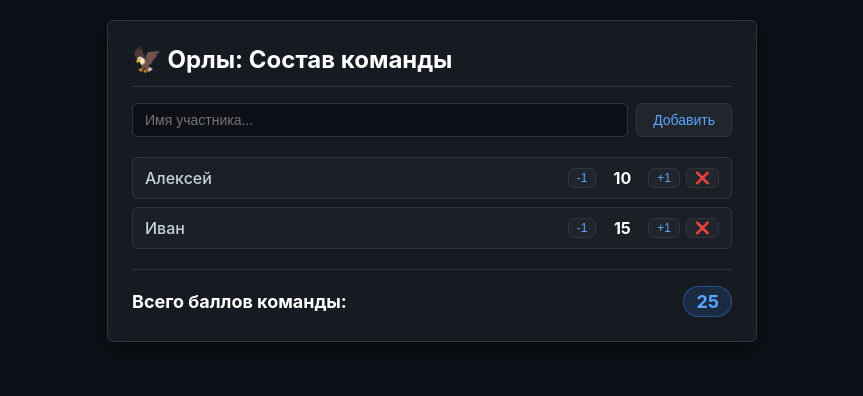
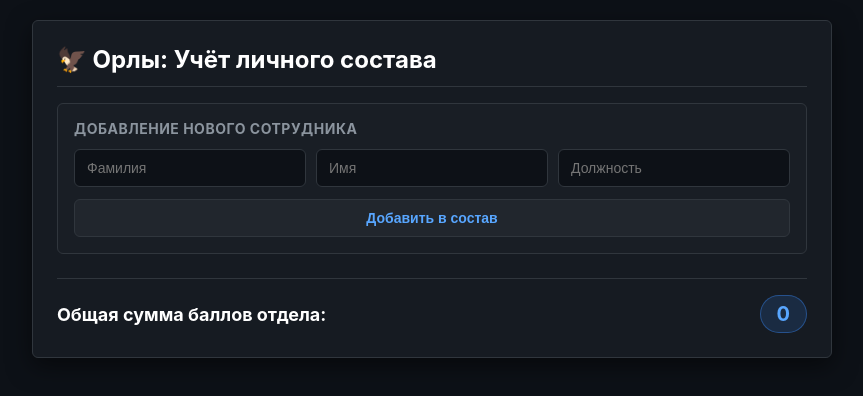
Before and after one commit to Oxtich/orls, a plain HTML site: page index.html in a window 1280 px wide. Shown: the whole page, without its empty margins (208-1071 px from the left). Drawn offline with Linux system fonts and the light colour scheme.

Commit message:
index.html

```diff
--- a/index.html
+++ b/index.html
@@ -13,6 +13,7 @@
             --danger-color: #f85149;
             --success-color: #3fb950;
             --border-color: #30363d;
+            --muted-color: #8b949e;
         }
 
         body {
@@ -27,7 +28,7 @@
 
         .container {
             width: 100%;
-            max-width: 600px;
+            max-width: 750px;
             background: var(--card-bg);
             border: 1px solid var(--border-color);
             border-radius: 6px;
@@ -46,10 +47,34 @@
             gap: 10px;
         }
 
-        .input-group {
-            display: flex;
-            gap: 8px;
-            margin-bottom: 20px;
+        .form-container {
+            background-color: rgba(255, 255, 255, 0.01);
+            border: 1px solid var(--border-color);
+            border-radius: 6px;
+            padding: 16px;
+            margin-bottom: 24px;
+        }
+
+        .form-title {
+            font-size: 14px;
+            font-weight: bold;
+            margin-bottom: 12px;
+            color: var(--muted-color);
+            text-transform: uppercase;
+            letter-spacing: 0.5px;
+        }
+
+        .input-grid {
+            display: grid;
+            grid-template-columns: 1fr 1fr 1fr;
+            gap: 10px;
+            margin-bottom: 12px;
+        }
+
+        @media (max-width: 600px) {
+            .input-grid {
+                grid-template-columns: 1fr;
+            }
         }
 
         input {
@@ -57,9 +82,8 @@
             border: 1px solid var(--border-color);
             border-radius: 6px;
             color: #fff;
-            padding: 8px 12px;
+            padding: 10px 12px;
             font-size: 14px;
-            flex: 1;
         }
 
         input:focus {
@@ -67,19 +91,20 @@
             border-color: var(--accent-color);
         }
 
-        button {
+        .btn-block {
+            width: 100%;
+            padding: 10px;
             background-color: #21262d;
             border: 1px solid var(--border-color);
             border-radius: 6px;
             color: var(--accent-color);
-            padding: 8px 16px;
             font-size: 14px;
-            font-weight: 500;
+            font-weight: bold;
             cursor: pointer;
             transition: 0.2s;
         }
 
-        button:hover {
+        .btn-block:hover {
             background-color: var(--accent-color);
             color: #fff;
             border-color: var(--accent-color);
@@ -88,29 +113,52 @@
         .member-list {
             list-style: none;
             padding: 0;
-            margin: 0 0 20px 0;
+            margin: 0 0 24px 0;
         }
 
         .member-item {
             display: flex;
             justify-content: space-between;
             align-items: center;
-            padding: 10px 12px;
+            padding: 12px 16px;
             border: 1px solid var(--border-color);
             border-radius: 6px;
-            margin-bottom: 8px;
+            margin-bottom: 10px;
             background-color: rgba(255,255,255,0.02);
+            gap: 15px;
+        }
+
+        @media (max-width: 600px) {
+            .member-item {
+                flex-direction: column;
+                align-items: flex-start;
+            }
+            .score-controls {
+                width: 100%;
+                justify-content: space-between;
+            }
         }
 
         .member-info {
             display: flex;
-            align-items: center;
-            gap: 12px;
-            flex: 1;
+            flex-direction: column;
+            gap: 2px;
         }
 
-        .member-name {
-            font-weight: 500;
+        .member-fio {
+            font-weight: 600;
+            font-size: 16px;
+            color: #fff;
+        }
+
+        .member-role {
+            font-size: 13px;
+            color: var(--muted-color);
+            background: rgba(255,255,255,0.05);
+            padding: 2px 6px;
+            border-radius: 4px;
+            display: inline-block;
+            width: fit-content;
         }
 
         .score-controls {
@@ -120,26 +168,39 @@
         }
 
         .score-btn {
-            padding: 2px 8px;
-            font-size: 12px;
+            background-color: #21262d;
+            border: 1px solid var(--border-color);
+            border-radius: 6px;
+            color: var(--text-color);
+            padding: 6px 10px;
+            font-size: 13px;
+            cursor: pointer;
+            transition: 0.1s;
+        }
+
+        .score-btn:hover {
+            border-color: var(--accent-color);
+            color: var(--accent-color);
         }
 
         .score-display {
             font-weight: bold;
-            min-width: 40px;
+            min-width: 50px;
             text-align: center;
-            color: #fff;
+            color: var(--accent-color);
+            font-size: 18px;
         }
 
         .btn-delete {
             color: var(--danger-color);
             border-color: var(--border-color);
+            margin-left: 10px;
         }
 
         .btn-delete:hover {
             background-color: var(--danger-color);
             border-color: var(--danger-color);
-            color: #fff;
+            color: #fff !important;
         }
 
         .total-section {
@@ -156,46 +217,56 @@
         .total-badge {
             background-color: rgba(56, 139, 253, 0.15);
             color: var(--accent-color);
-            padding: 4px 12px;
+            padding: 6px 16px;
             border-radius: 20px;
             border: 1px solid rgba(56, 139, 253, 0.4);
+            font-size: 20px;
         }
     </style>
 </head>
 <body>
 
 <div class="container">
-    <h1>🦅 Орлы: Состав команды</h1>
+    <h1>🦅 Орлы: Учёт личного состава</h1>
 
-    <!-- Форма добавления участников -->
-    <div class="input-group">
-        <input type="text" id="nameInput" placeholder="Имя участника..." onkeypress="handleKeyPress(event)">
-        <button onclick="addMember()">Добавить</button>
+    <!-- Форма добавления -->
+    <div class="form-container">
+        <div class="form-title">Добавление нового сотрудника</div>
+        <div class="input-grid">
+            <input type="text" id="lastNameInput" placeholder="Фамилия">
+            <input type="text" id="firstNameInput" placeholder="Имя">
+            <input type="text" id="roleInput" placeholder="Должность">
+        </div>
+        <button class="btn-block" onclick="addMember()">Добавить в состав</button>
     </div>
 
-    <!-- Список участников -->
-    <ul class="member-list" id="memberList">
-        <!-- Сюда будут добавляться люди -->
-    </ul>
+    <!-- Список сотрудников -->
+    <ul class="member-list" id="memberList"></ul>
 
-    <!-- Общий подсчет баллов -->
+    <!-- Общий счётчик -->
     <div class="total-section">
-        <span>Всего баллов команды:</span>
+        <span>Общая сумма баллов отдела:</span>
         <span class="total-badge" id="totalScore">0</span>
     </div>
 </div>
 
 <script>
-    // Изначальный список участников
-    let members = [
-        { id: 1, name: "Алексей", score: 10 },
-        { id: 2, name: "Иван", score: 15 }
+    // Загрузка сохранённого списка сотрудников из памяти браузера
+    let members = JSON.parse(localStorage.getItem('orly_system_data')) || [
+        { id: 1, lastName: "Иванов", firstName: "Иван", role: "Старший оператор", score: 10 }
     ];
+
+    function saveData() {
+        localStorage.setItem('orly_system_data', JSON.stringify(members));
+    }
 
     function render() {
         const list = document.getElementById('memberList');
         list.innerHTML = '';
         let total = 0;
+
+        // Сортируем: у кого больше баллов, тот выше в списке
+        members.sort((a, b) => b.score - a.score);
 
         members.forEach(member => {
             total += member.score;
@@ -204,13 +275,16 @@
             li.className = 'member-item';
             li.innerHTML = `
                 <div class="member-info">
-                    <span class="member-name">${member.name}</span>
+                    <span class="member-fio">${member.lastName} ${member.firstName}</span>
+                    <span class="member-role">${member.role || 'Должность не указана'}</span>
                 </div>
                 <div class="score-controls">
                     <button class="score-btn" onclick="changeScore(${member.id}, -1)">-1</button>
                     <span class="score-display">${member.score}</span>
                     <button class="score-btn" onclick="changeScore(${member.id}, 1)">+1</button>
-                    <button class="btn-delete score-btn" onclick="deleteMember(${member.id})">❌</button>
+                    <button class="score-btn" onclick="changeScore(${member.id}, 5)">+5</button>
+                    <button class="score-btn" onclick="changeScore(${member.id}, 10)">+10</button>
+                    <button class="score-btn btn-delete" onclick="deleteMember(${member.id})">❌</button>
                 </div>
             `;
             list.appendChild(li);
@@ -220,45 +294,42 @@
     }
 
     function addMember() {
-        const input = document.getElementById('nameInput');
-        const name = input.value.trim();
-        if (name === '') return;
+        const lastName = document.getElementById('lastNameInput').value.trim();
+        const firstName = document.getElementById('firstNameInput').value.trim();
+        const role = document.getElementById('roleInput').value.trim();
+
+        if (lastName === '' || firstName === '') {
+            alert('Пожалуйста, заполните как минимум Фамилию и Имя сотрудника.');
+            return;
+        }
 
         const newMember = {
             id: Date.now(),
-            name: name,
+            lastName: lastName,
+            firstName: firstName,
+            role: role,
             score: 0
         };
 
         members.push(newMember);
-        input.value = '';
+
+        // Очищаем поля ввода
+        document.getElementById('lastNameInput').value = '';
+        document.getElementById('firstNameInput').value = '';
+        document.getElementById('roleInput').value = '';
+
+        saveData();
         render();
     }
 
-    function handleKeyPress(event) {
-        if (event.key === 'Enter') {
-            addMember();
+    function deleteMember(id) {
+        if(confirm("Вы уверены, что хотите удалить этого сотрудника из списка?")) {
+            members = members.filter(m => m.id !== id);
+            saveData();
+            render();
         }
-    }
-
-    function deleteMember(id) {
-        members = members.filter(m => m.id !== id);
-        render();
     }
 
     function changeScore(id, amount) {
         const member = members.find(m => m.id === id);
         if (member) {
-            member.score += amount;
-            // Баллы не могут быть меньше 0
-            if (member.score < 0) member.score = 0;
-            render();
-        }
-    }
-
-    // Первоначальный запуск
-    render();
-</script>
-
-</body>
-</html>
```
